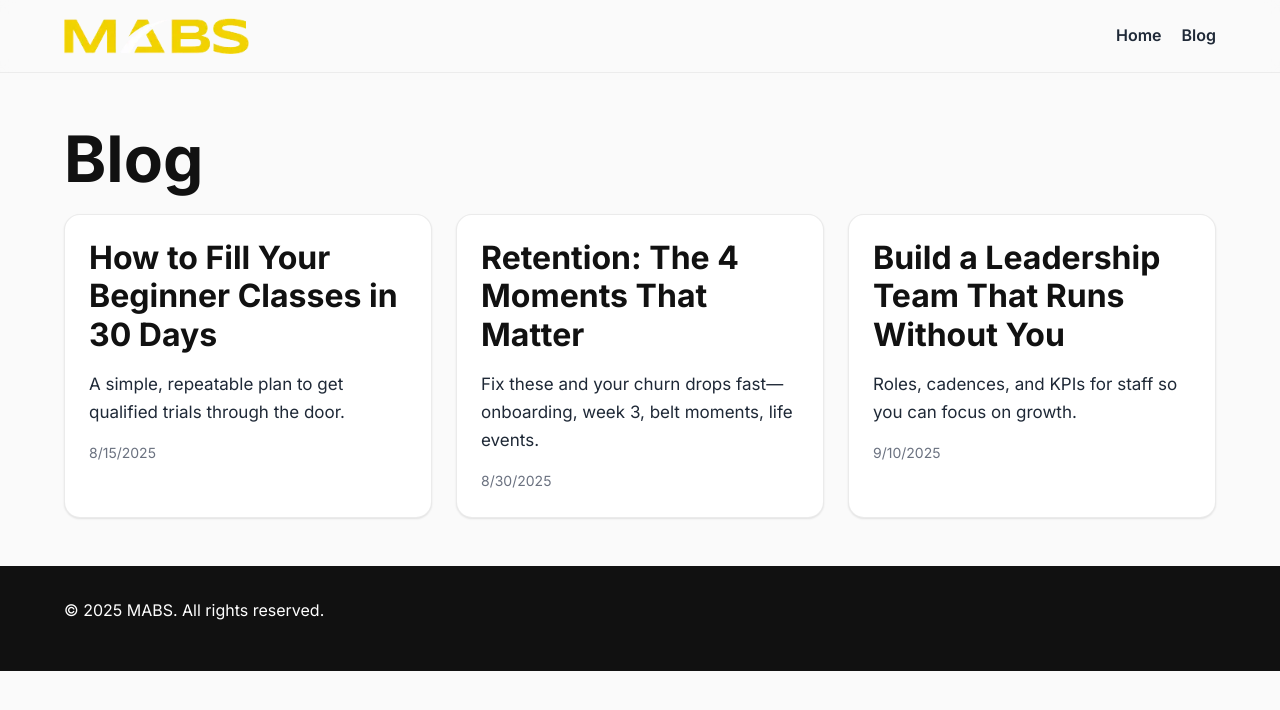
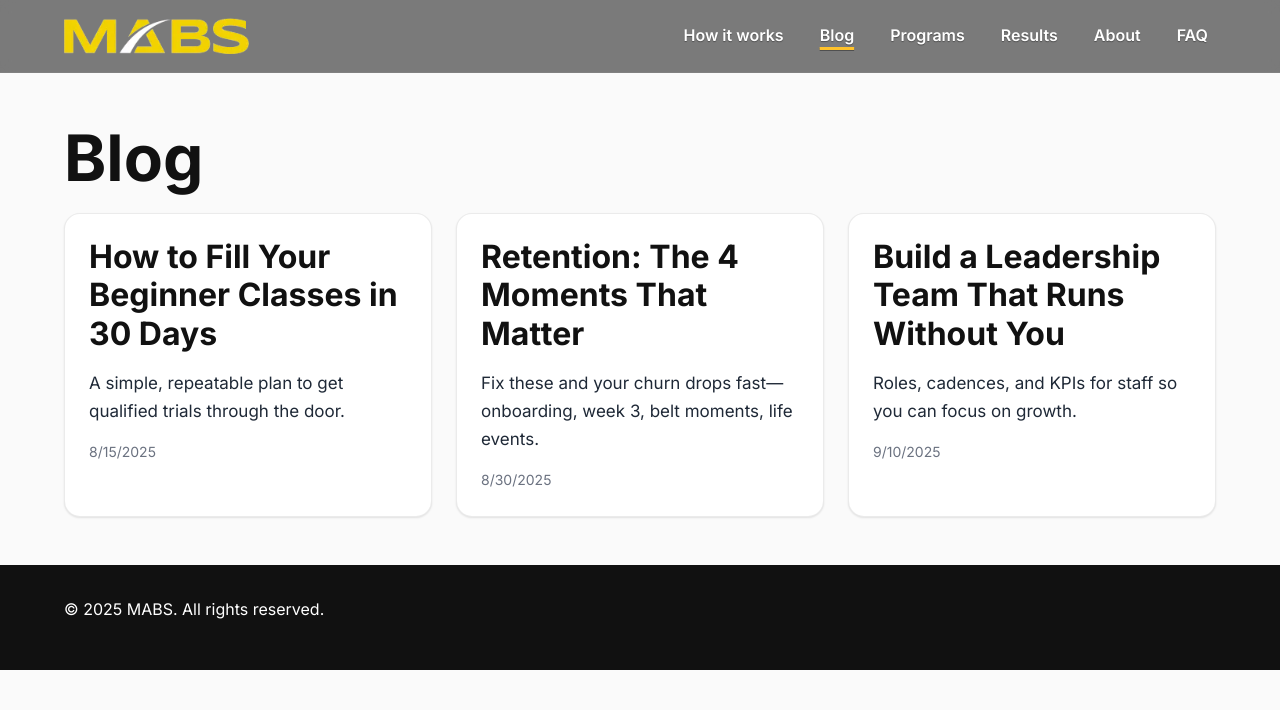
Before and after one commit to nsapsead/mabs, a plain HTML site: page public/blog.html in a window 1280 px wide. Drawn offline with Linux system fonts and the light colour scheme.

Commit message:
Nav: fixed header, persistent white labels, remove hover; logos strip revert; blog nav updated

```diff
--- a/public/assets/css/base.css
+++ b/public/assets/css/base.css
@@ -12,6 +12,7 @@ body {
   background: var(--color-offwhite);
   -webkit-font-smoothing: antialiased;
   -moz-osx-font-smoothing: grayscale;
+  padding-top: 72px; /* ensure content not hidden under fixed header */
 }
 
 img { max-width: 100%; display: block; }
@@ -77,12 +78,14 @@ ul { padding-left: 1.1rem; margin: 0 0 var(--space-3); }
 
 /* Header */
 .site-header {
-  position: sticky;
+  position: fixed;
   top: 0;
+  left: 0;
+  right: 0;
   z-index: 50;
   backdrop-filter: saturate(180%) blur(8px);
-  background: color-mix(in srgb, var(--color-offwhite) 85%, transparent);
-  border-bottom: 1px solid rgba(0,0,0,.06);
+  background: rgba(17,17,17,.85);
+  border-bottom: 1px solid rgba(255,255,255,.06);
 }
 .site-header__inner {
   display: flex;
@@ -90,7 +93,7 @@ ul { padding-left: 1.1rem; margin: 0 0 var(--space-3); }
   justify-content: space-between;
   height: 72px;
 }
-.site-header--condensed .site-header__inner { height: 56px; }
+/* fixed header - no condensed state */
 .brand {
   display: inline-flex;
   align-items: center;
@@ -104,8 +107,22 @@ ul { padding-left: 1.1rem; margin: 0 0 var(--space-3); }
   display: flex;
   gap: 20px;
 }
-.nav a { color: var(--color-ink); text-decoration: none; font-weight: 600; }
-.nav a:hover { color: var(--color-charcoal); }
+.nav a { color: #FFFFFF; text-decoration: none; font-weight: 600; padding: 8px 8px; transition: color var(--duration-med) var(--easing-standard); }
+.nav a:hover { color: inherit; text-decoration: none; }
+.nav a[aria-current="true"], .nav a[aria-current="page"] {
+  color: #FFFFFF;
+  text-decoration: underline;
+  text-decoration-color: var(--color-gold);
+  text-decoration-thickness: 3px;
+  text-underline-offset: 6px;
+}
+
+/* Improve nav contrast over dark hero (before header condenses) */
+.site-header:not(.site-header--condensed) { background: rgba(17,17,17,.55); border-bottom-color: rgba(255,255,255,.06); }
+.site-header:not(.site-header--condensed) .nav a,
+.site-header:not(.site-header--condensed) .nav a:visited { color: #FFFFFF; text-shadow: 0 1px 1px rgba(0,0,0,.35); }
+.site-header:not(.site-header--condensed) .nav a[aria-current="true"],
+.site-header:not(.site-header--condensed) .nav a[aria-current="page"] { color: #FFFFFF; }
 .nav__toggle { display: none; }
 
 @media (max-width: 900px) {
--- a/public/assets/css/layout.css
+++ b/public/assets/css/layout.css
@@ -16,8 +16,12 @@
 }
 .logos--mono img { filter: grayscale(1) contrast(1.1) brightness(0.6); opacity: .95; }
 .logos--color img { filter: none; opacity: 1; }
-.logos img { height: auto; max-height: 80px; }
+.logos img { height: auto; max-height: 100px; }
 @media (max-width: 900px) { .logos img { max-height: 28px; } }
+
+/* Carousel variant for logos */
+.logos-carousel .slide { display: grid; place-items: center; padding: 12px; }
+.logos-carousel img { max-height: 100px; width: auto; }
 .logos--mono img:hover { opacity: 1; }
 
 .footer {
--- a/public/blog.html
+++ b/public/blog.html
@@ -16,8 +16,12 @@
           <img src="/assets/img/mabs_logo.png" alt="MABS" />
         </a>
         <nav class="nav" aria-label="Primary">
-          <a href="/">Home</a>
+          <a href="/index.html#how">How it works</a>
           <a href="/blog.html" aria-current="page">Blog</a>
+          <a href="/index.html#programs">Programs</a>
+          <a href="/index.html#testimonials">Results</a>
+          <a href="/index.html#about">About</a>
+          <a href="/index.html#faq">FAQ</a>
         </nav>
         <button class="button nav__toggle" aria-expanded="false" aria-controls="mobile-nav">Menu</button>
       </div>
```
